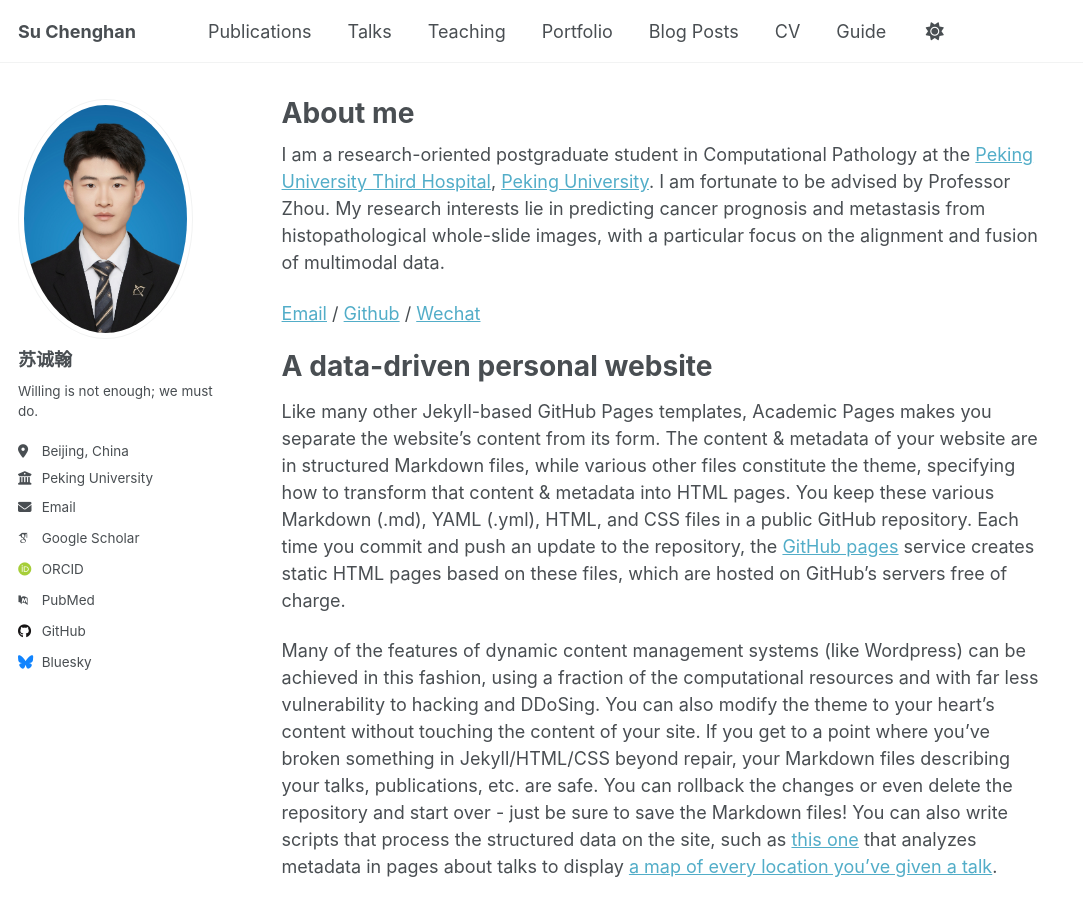
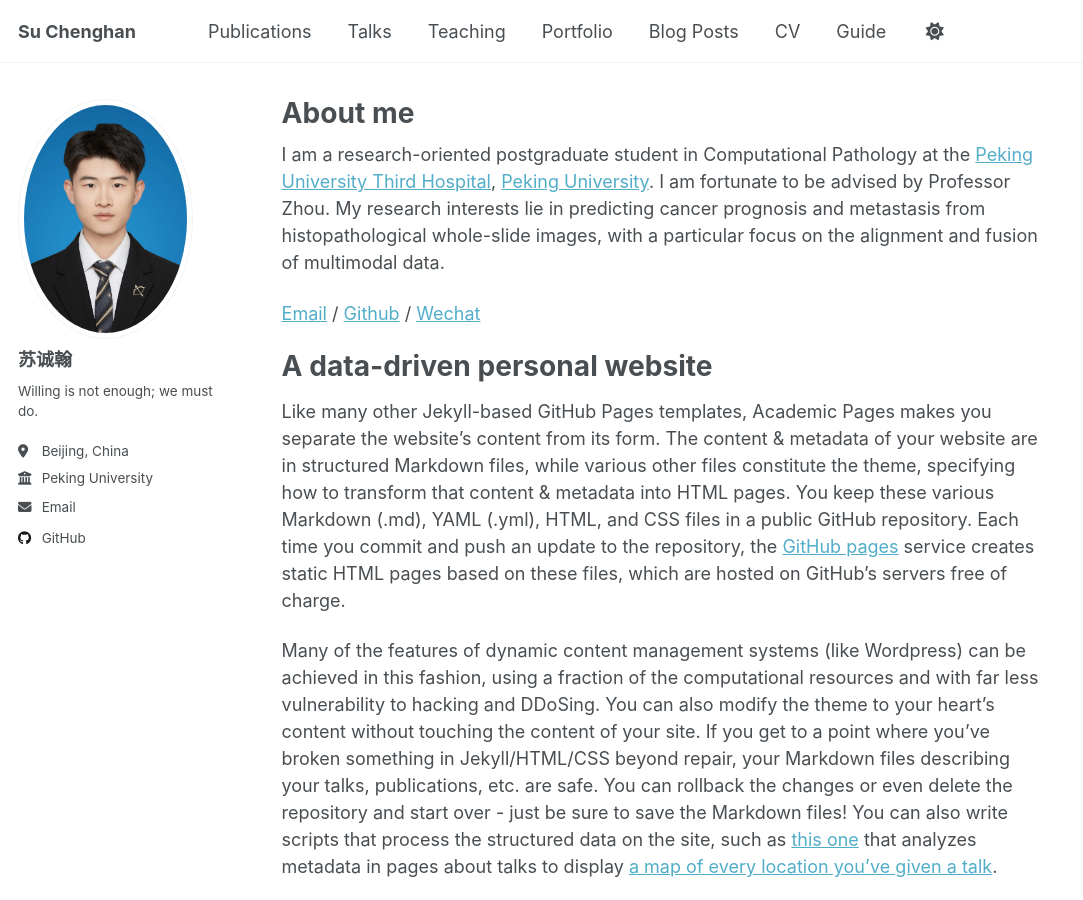
Before and after one commit to Do-1t-now/Do-1t-now.github.io, a Jekyll site: the page built from _pages/about.md, in a window 1280 px wide and 900 px high. Shown: the whole window, without its empty margins (0-1083 px from the left). Built offline with Jekyll 4.4.1, drawn with Linux system fonts in a browser that asks for light colours; some web fonts are replaced; a script that is not in the unit is left out.

```diff
--- a/_config.yml
+++ b/_config.yml
@@ -25,7 +25,7 @@ author:
   # Biographic information
   avatar           : "../images/suchenghan.png"
   name             : "苏诚翰"
-  pronouns         : # example: "she/her"
+  pronouns         : # example: "he/his"
   bio              : "Willing is not enough; we must do."
   location         : "Beijing, China"
   employer         : "Peking University"
@@ -35,12 +35,12 @@ author:
   # Academic websites
   academia         : # URL
   arxiv            : # URL - Update with the correct link to your profile
-  googlescholar    : "https://scholar.google.com/citations?user=PS_CX0AAAAAJ"
+  googlescholar    : # "https://scholar.google.com/citations?user=PS_CX0AAAAAJ"
   inspire-hep      : # URL
   impactstory      : # URL
-  orcid            : "http://orcid.org/yourorcidurl"
+  orcid            : # "http://orcid.org/yourorcidurl"
   semantic         : # URL
-  pubmed           : "https://www.ncbi.nlm.nih.gov/pubmed/?term=john+snow"
+  pubmed           : # "https://www.ncbi.nlm.nih.gov/pubmed/?term=john+snow"
   researchgate     : # URL
   scopus           : # URL
 
@@ -54,7 +54,7 @@ author:
 
   # Social media
   artstation       : # Username
-  bluesky          : "bsky.app" # Replace this with you Bluesky username
+  bluesky          : # "bsky.app" # Replace this with you Bluesky username
   facebook         : # Username
   flickr           : # Username
   foursquare       : # Username
```
